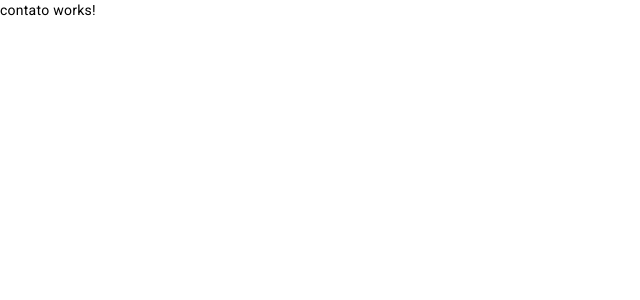
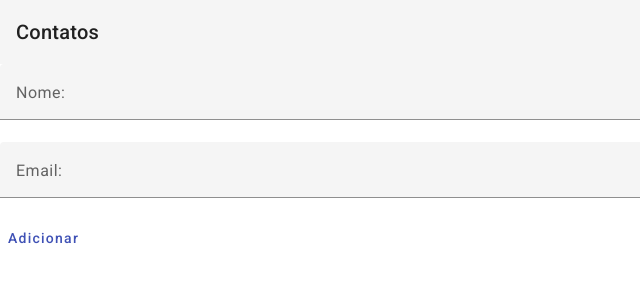
Before and after one commit to guifroes1984/Angular-agenda-app, an Angular app: page / in a window 1280 px wide. Shown: the top 300 px of the page, without its empty margins (0-640 px from the left). Built offline with nearby package versions, Linux system fonts and the light colour scheme.

Commit message:
Criando formulário de contatos.

```diff
--- a/src/app/app.module.ts
+++ b/src/app/app.module.ts
@@ -2,6 +2,8 @@
 import { BrowserModule } from '@angular/platform-browser';
 
 import { MatButtonModule }  from '@angular/material/button'
+import { MatToolbarModule } from '@angular/material/toolbar'
+import { MatInputModule } from '@angular/material/input'
 
 import { AppRoutingModule } from './app-routing.module';
 import { AppComponent } from './app.component';
@@ -18,7 +20,8 @@
     BrowserModule,
     AppRoutingModule,
     MatButtonModule,
-
+    MatToolbarModule,
+    MatInputModule,
     BrowserAnimationsModule
   ],
   providers: [
--- a/src/app/contato/contato.component.css
+++ b/src/app/contato/contato.component.css
@@ -0,0 +1,3 @@
+.full-width {
+    width: 100%;
+}
--- a/src/app/contato/contato.component.html
+++ b/src/app/contato/contato.component.html
@@ -1 +1,15 @@
-<p>contato works!</p>
+<mat-toolbar>Contatos</mat-toolbar>
+<form>
+    <mat-form-field class="full-width">
+        <mat-label>Nome: </mat-label>
+        <input matInput placeholder="Digite seu nome"/>
+    </mat-form-field>
+
+    <mat-form-field class="full-width">
+        <mat-label>Email: </mat-label>
+        <input matInput placeholder="Digite seu email"/>
+    </mat-form-field>
+
+    <button mat-button color="primary">Adicionar</button>
+
+</form>
```
